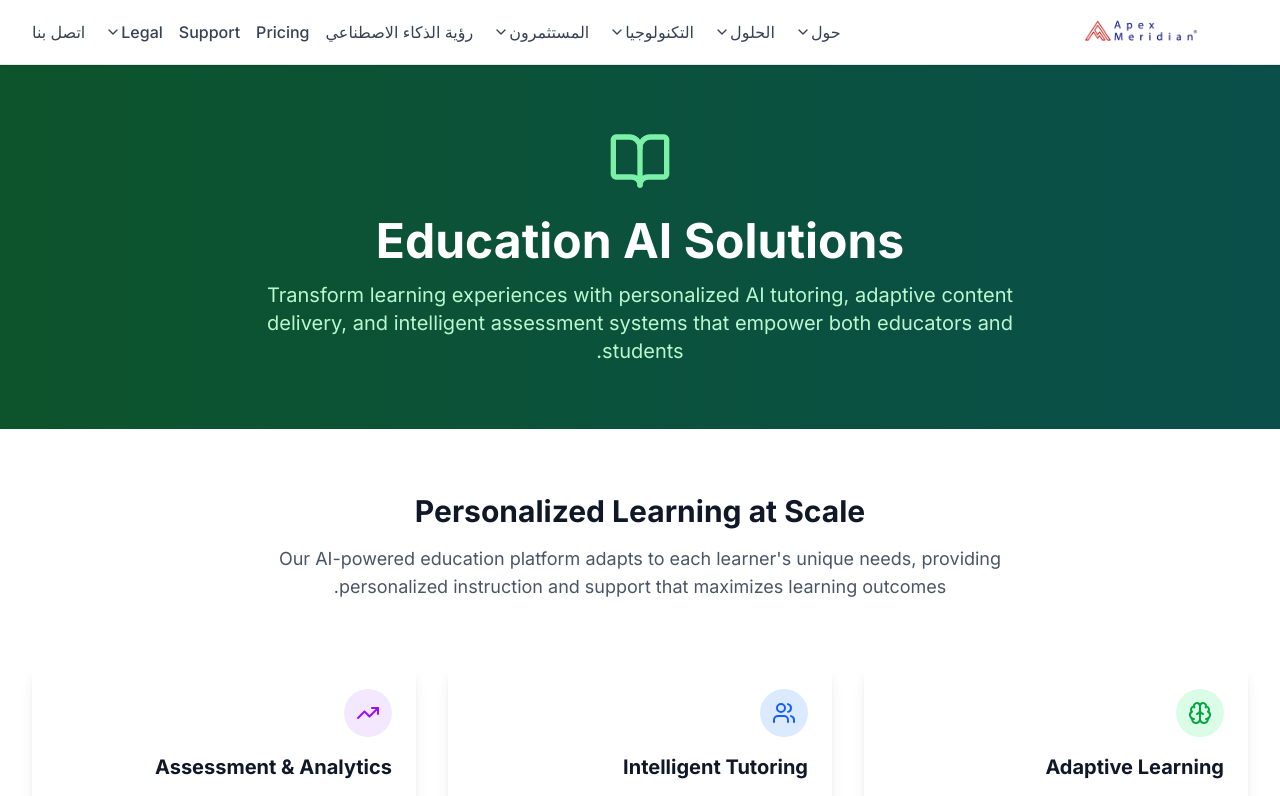
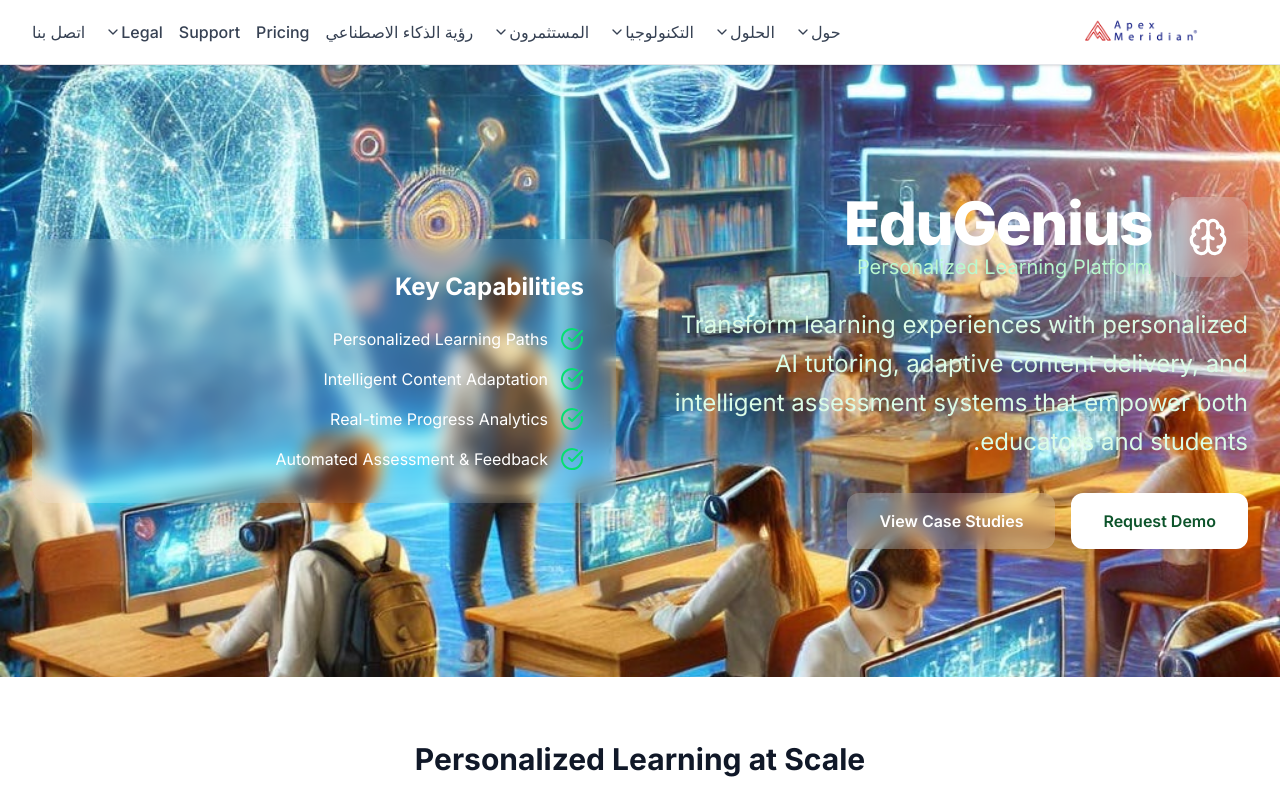
Before and after one commit to cptamrgaber/apex-meridian.com, a Next.js app: page /solutions/education in a window 1280 px wide. Shown: the top 796 px of the page. Built offline with nearby package versions, Linux system fonts and the light colour scheme.

Commit message:
Implement consistent design pattern across all solution pages: add digitalized industry backgrounds matching aviation page design for cybersecurity, education, and AGI pages

```diff
--- a/src/app/solutions/agi/page.tsx
+++ b/src/app/solutions/agi/page.tsx
@@ -7,41 +7,80 @@
   return (
     <div className="bg-white min-h-screen">
       {/* Hero Section */}
-      <section className="relative bg-gradient-to-r from-purple-900 to-indigo-900 text-white py-24 overflow-hidden">
+      <section className="relative bg-gradient-to-br from-purple-900 via-purple-800 to-indigo-900 text-white py-24 sm:py-32 overflow-hidden">
+        <div className="absolute inset-0">
           <div className="absolute inset-0 bg-black opacity-40"></div>
+          <Image
+            src="/images/solutions/agi-development.jpg"
+            alt="AGI Development Background"
+            fill
+            className="object-cover"
+          />
+        </div>
         <div className="relative max-w-7xl mx-auto px-4 sm:px-6 lg:px-8">
-          <div className="text-center">
-            <div className="flex justify-center mb-8">
+          <div className="grid grid-cols-1 lg:grid-cols-2 gap-12 items-center">
+            <div>
+              <div className="flex items-center space-x-4 mb-6">
+                <div className="w-20 h-20 bg-white/20 backdrop-blur-sm rounded-2xl flex items-center justify-center">
+                  <Brain className="h-10 w-10 text-white" />
+                </div>
+                <div>
+                  <h1 className="text-5xl md:text-6xl font-extrabold tracking-tight">MeridianAGI</h1>
+                  <p className="text-xl text-purple-200">Artificial General Intelligence</p>
+                </div>
+              </div>
+              <p className="text-xl md:text-2xl text-purple-100 mb-8 leading-relaxed">
+                Pioneering the future of artificial intelligence with advanced reasoning, multi-modal understanding, and autonomous problem-solving capabilities that adapt and learn like human intelligence.
+              </p>
+              <div className="flex flex-wrap gap-4">
+                <button className="px-8 py-4 bg-white text-purple-900 rounded-xl font-semibold hover:bg-purple-50 transition-all duration-300 transform hover:scale-105">
+                  Request Demo
+                </button>
+                <button className="px-8 py-4 bg-white/20 backdrop-blur-sm text-white rounded-xl font-semibold hover:bg-white/30 transition-all duration-300">
+                  View Research
+                </button>
+              </div>
+            </div>
+            <div className="relative">
+              <div className="bg-white/10 backdrop-blur-sm rounded-2xl p-8">
+                <h3 className="text-2xl font-bold mb-6">AGI Capabilities</h3>
+                <div className="space-y-4">
+                  <div className="flex items-center space-x-3">
+                    <CheckCircle className="w-6 h-6 text-green-400" />
+                    <span>Multi-Modal Reasoning</span>
+                  </div>
+                  <div className="flex items-center space-x-3">
+                    <CheckCircle className="w-6 h-6 text-green-400" />
+                    <span>Autonomous Learning</span>
+                  </div>
+                  <div className="flex items-center space-x-3">
+                    <CheckCircle className="w-6 h-6 text-green-400" />
+                    <span>Creative Problem Solving</span>
+                  </div>
+                  <div className="flex items-center space-x-3">
+                    <CheckCircle className="w-6 h-6 text-green-400" />
+                    <span>Ethical Decision Making</span>
+                  </div>
+                </div>
+                <div className="mt-8 text-center">
                   <a
                     href="https://apex-meridian.net"
                     target="_blank"
                     rel="noopener noreferrer"
-                className="hover:scale-105 transition-transform duration-300"
+                    className="inline-block hover:scale-105 transition-transform duration-300"
                     title="Visit Apex-Meridian AI LLM & Agent Platform"
                   >
                     <Image
                       src="/assets/Apex-Meridian_tree_drowing.png"
                       alt="Apex-Meridian AGI Tree of Knowledge - Click to visit AI Platform"
-                  width={600}
-                  height={600}
-                  className="h-60 w-60 object-contain"
+                      width={200}
+                      height={200}
+                      className="h-32 w-32 object-contain mx-auto"
                     />
+                    <p className="text-sm text-purple-200 mt-2">Visit AI Platform</p>
                   </a>
                 </div>
-            <h1 className="text-4xl md:text-6xl font-bold mb-6">
-              Artificial General Intelligence
-            </h1>
-            <p className="text-xl md:text-2xl text-purple-200 max-w-4xl mx-auto mb-8">
-              Pioneering the next frontier of AI with ethical, safe, and beneficial AGI development that augments human intelligence and creativity.
-            </p>
-            <div className="flex flex-col sm:flex-row gap-4 justify-center">
-              <Link
-                href="/contact"
-                className="inline-flex items-center px-8 py-3 border border-transparent text-base font-medium rounded-md text-purple-900 bg-white hover:bg-gray-100 transition-colors"
-              >
-                Explore AGI Research
-                <ArrowRight className="ml-2 h-5 w-5" />
-              </Link>
+              </div>
             </div>
           </div>
         </div>
--- a/src/app/solutions/cybersecurity/page.tsx
+++ b/src/app/solutions/cybersecurity/page.tsx
@@ -7,18 +7,63 @@
   return (
     <div className="bg-white min-h-screen">
       {/* Hero Section */}
-      <section className="bg-gradient-to-r from-red-900 to-orange-900 text-white py-16">
-        <div className="max-w-7xl mx-auto px-4 sm:px-6 lg:px-8">
-          <div className="text-center">
-            <div className="flex justify-center mb-6">
-              <Shield className="h-16 w-16 text-red-300" />
+      <section className="relative bg-gradient-to-br from-red-900 via-red-800 to-orange-900 text-white py-24 sm:py-32 overflow-hidden">
+        <div className="absolute inset-0">
+          <div className="absolute inset-0 bg-black opacity-40"></div>
+          <Image
+            src="/images/solutions/cybersecurity-ai.jpg"
+            alt="Cybersecurity AI Background"
+            fill
+            className="object-cover"
+          />
+        </div>
+        <div className="relative max-w-7xl mx-auto px-4 sm:px-6 lg:px-8">
+          <div className="grid grid-cols-1 lg:grid-cols-2 gap-12 items-center">
+            <div>
+              <div className="flex items-center space-x-4 mb-6">
+                <div className="w-20 h-20 bg-white/20 backdrop-blur-sm rounded-2xl flex items-center justify-center">
+                  <Shield className="h-10 w-10 text-white" />
+                </div>
+                <div>
+                  <h1 className="text-5xl md:text-6xl font-extrabold tracking-tight">CyberGuard</h1>
+                  <p className="text-xl text-red-200">Intelligent Security Shield</p>
+                </div>
+              </div>
+              <p className="text-xl md:text-2xl text-red-100 mb-8 leading-relaxed">
+                Protect your organization with advanced AI-driven threat detection, automated incident response, and predictive risk management that stays ahead of evolving cyber threats.
+              </p>
+              <div className="flex flex-wrap gap-4">
+                <button className="px-8 py-4 bg-white text-red-900 rounded-xl font-semibold hover:bg-red-50 transition-all duration-300 transform hover:scale-105">
+                  Request Demo
+                </button>
+                <button className="px-8 py-4 bg-white/20 backdrop-blur-sm text-white rounded-xl font-semibold hover:bg-white/30 transition-all duration-300">
+                  View Case Studies
+                </button>
+              </div>
             </div>
-            <h1 className="text-4xl md:text-5xl font-bold mb-4">
-              Cybersecurity AI Solutions
-            </h1>
-            <p className="text-xl text-red-200 max-w-3xl mx-auto">
-              Protect your organization with advanced AI-driven threat detection, automated incident response, and predictive risk management that stays ahead of evolving cyber threats.
-            </p>
+            <div className="relative">
+              <div className="bg-white/10 backdrop-blur-sm rounded-2xl p-8">
+                <h3 className="text-2xl font-bold mb-6">Key Capabilities</h3>
+                <div className="space-y-4">
+                  <div className="flex items-center space-x-3">
+                    <CheckCircle className="w-6 h-6 text-green-400" />
+                    <span>Real-time Threat Detection</span>
+                  </div>
+                  <div className="flex items-center space-x-3">
+                    <CheckCircle className="w-6 h-6 text-green-400" />
+                    <span>Automated Incident Response</span>
+                  </div>
+                  <div className="flex items-center space-x-3">
+                    <CheckCircle className="w-6 h-6 text-green-400" />
+                    <span>Predictive Risk Analysis</span>
+                  </div>
+                  <div className="flex items-center space-x-3">
+                    <CheckCircle className="w-6 h-6 text-green-400" />
+                    <span>Zero-Day Vulnerability Protection</span>
+                  </div>
+                </div>
+              </div>
+            </div>
           </div>
         </div>
       </section>
--- a/src/app/solutions/education/page.tsx
+++ b/src/app/solutions/education/page.tsx
@@ -7,18 +7,63 @@
   return (
     <div className="bg-white min-h-screen">
       {/* Hero Section */}
-      <section className="bg-gradient-to-r from-green-900 to-teal-900 text-white py-16">
-        <div className="max-w-7xl mx-auto px-4 sm:px-6 lg:px-8">
-          <div className="text-center">
-            <div className="flex justify-center mb-6">
-              <BookOpen className="h-16 w-16 text-green-300" />
+      <section className="relative bg-gradient-to-br from-green-900 via-green-800 to-teal-900 text-white py-24 sm:py-32 overflow-hidden">
+        <div className="absolute inset-0">
+          <div className="absolute inset-0 bg-black opacity-40"></div>
+          <Image
+            src="/images/solutions/education-ai.jpg"
+            alt="Education AI Background"
+            fill
+            className="object-cover"
+          />
+        </div>
+        <div className="relative max-w-7xl mx-auto px-4 sm:px-6 lg:px-8">
+          <div className="grid grid-cols-1 lg:grid-cols-2 gap-12 items-center">
+            <div>
+              <div className="flex items-center space-x-4 mb-6">
+                <div className="w-20 h-20 bg-white/20 backdrop-blur-sm rounded-2xl flex items-center justify-center">
+                  <Brain className="h-10 w-10 text-white" />
+                </div>
+                <div>
+                  <h1 className="text-5xl md:text-6xl font-extrabold tracking-tight">EduGenius</h1>
+                  <p className="text-xl text-green-200">Personalized Learning Platform</p>
+                </div>
+              </div>
+              <p className="text-xl md:text-2xl text-green-100 mb-8 leading-relaxed">
+                Transform learning experiences with personalized AI tutoring, adaptive content delivery, and intelligent assessment systems that empower both educators and students.
+              </p>
+              <div className="flex flex-wrap gap-4">
+                <button className="px-8 py-4 bg-white text-green-900 rounded-xl font-semibold hover:bg-green-50 transition-all duration-300 transform hover:scale-105">
+                  Request Demo
+                </button>
+                <button className="px-8 py-4 bg-white/20 backdrop-blur-sm text-white rounded-xl font-semibold hover:bg-white/30 transition-all duration-300">
+                  View Case Studies
+                </button>
+              </div>
             </div>
-            <h1 className="text-4xl md:text-5xl font-bold mb-4">
-              Education AI Solutions
-            </h1>
-            <p className="text-xl text-green-200 max-w-3xl mx-auto">
-              Transform learning experiences with personalized AI tutoring, adaptive content delivery, and intelligent assessment systems that empower both educators and students.
-            </p>
+            <div className="relative">
+              <div className="bg-white/10 backdrop-blur-sm rounded-2xl p-8">
+                <h3 className="text-2xl font-bold mb-6">Key Capabilities</h3>
+                <div className="space-y-4">
+                  <div className="flex items-center space-x-3">
+                    <CheckCircle className="w-6 h-6 text-green-400" />
+                    <span>Personalized Learning Paths</span>
+                  </div>
+                  <div className="flex items-center space-x-3">
+                    <CheckCircle className="w-6 h-6 text-green-400" />
+                    <span>Intelligent Content Adaptation</span>
+                  </div>
+                  <div className="flex items-center space-x-3">
+                    <CheckCircle className="w-6 h-6 text-green-400" />
+                    <span>Real-time Progress Analytics</span>
+                  </div>
+                  <div className="flex items-center space-x-3">
+                    <CheckCircle className="w-6 h-6 text-green-400" />
+                    <span>Automated Assessment & Feedback</span>
+                  </div>
+                </div>
+              </div>
+            </div>
           </div>
         </div>
       </section>
```
Lines whose indentation alone changed are shown as unchanged.
